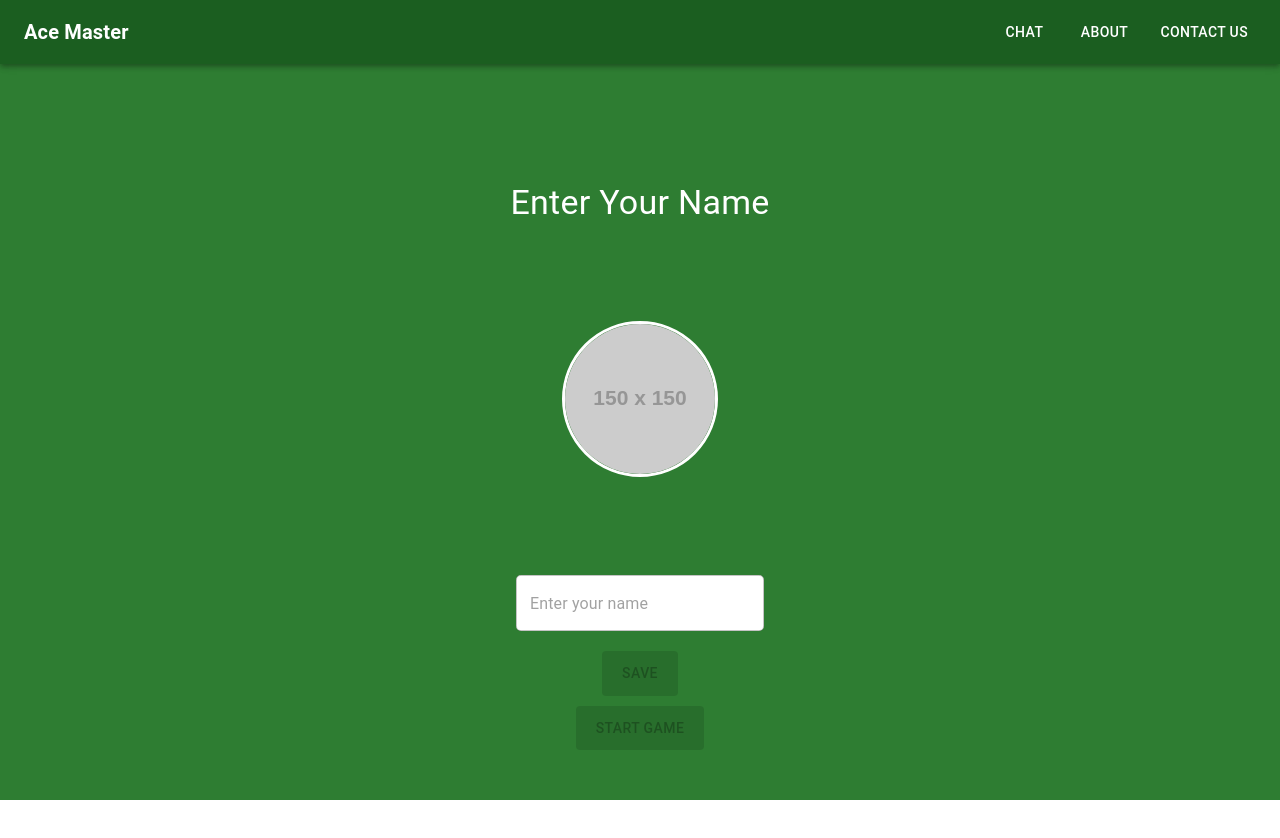
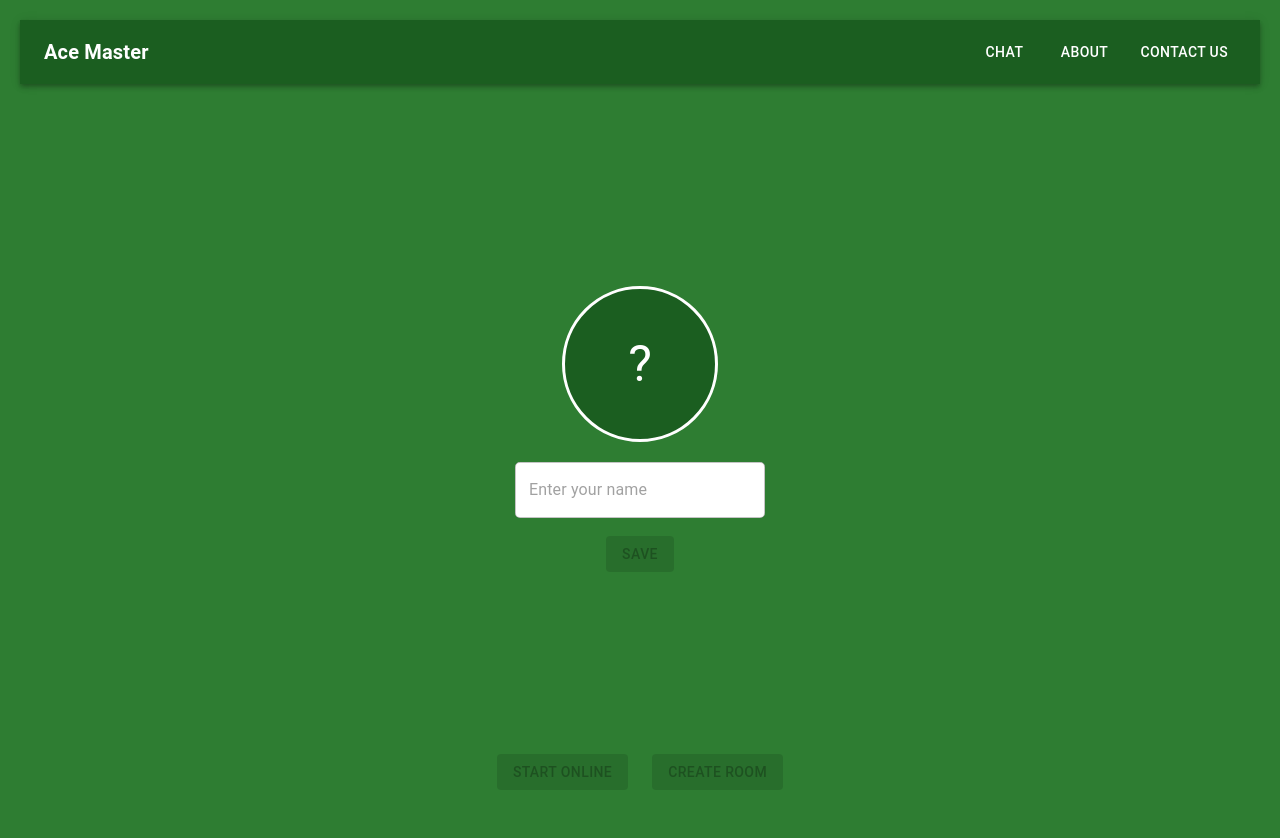
Before and after one commit to nja-n/ace-master-front, a React (Create React App) app: page / in a window 1280 px wide. Before the commit the page ends 800 px from the top, so only its background shows below. Built offline with nearby package versions, Linux system fonts and the light colour scheme.

Commit message:
Update Home.jsx

```diff
--- a/src/pages/Home.jsx
+++ b/src/pages/Home.jsx
@@ -9,6 +9,7 @@ const Home = () => {
     const [userName, setUserName] = useState("");
     const [storedName, setStoredName] = useState(localStorage.getItem("userName") || "");
     const [storedId, setStoredId] = useState(localStorage.getItem("userId") || "");
+    const [isEditing, setIsEditing] = useState(false);
     const navigate = useNavigate();
 
     const [anchorEl, setAnchorEl] = useState(null);
@@ -45,7 +46,6 @@ const Home = () => {
 
     const handleSaveName = async () => {
         const deviceInfo = await getDeviceInfo();
-        console.log(saveUser + '\n');
         try {
             const response = await fetch(saveUser, {
                 method: "POST",
@@ -70,7 +70,7 @@ const Home = () => {
             localStorage.setItem("userId", data.id); // Store the returned ID
             setStoredName(userName);
             setStoredId(data.id)
-            alert('Saved as New User');
+            alert('Player Name have been saved.');
         } catch (error) {
             alert('something went wrong, please try again');
             console.error("Error saving user:", error);
@@ -110,12 +110,12 @@ const Home = () => {
                 flexDirection: "column",
                 alignItems: "center",
                 justifyContent: "space-between",
-                //padding: "20px"
+                padding: "20px",
             }}
         >
-            <AppBar position="static" sx={{ backgroundColor: "#1b5e20", }}>
+            {/* AppBar */}
+            <AppBar position="static" sx={{ backgroundColor: "#1b5e20" }}>
                 <Toolbar sx={{ display: "flex", justifyContent: "space-between" }}>
-                    {/* App Name */}
                     <Typography variant="h6" sx={{ fontWeight: "bold" }}>
                         Ace Master
                     </Typography>
@@ -124,71 +124,120 @@ const Home = () => {
                     <Box sx={{ display: { xs: "none", sm: "flex" }, gap: 2 }}>
                         <Button color="inherit" onClick={() => handleMenuSelected(1)}>Chat</Button>
                         <Button color="inherit" onClick={() => handleMenuSelected(2)}>About</Button>
-                        {/* <Button color="inherit" onClick={() => handleMenuSelected(3)}>Feedback</Button> */}
                         <Button color="inherit" onClick={() => handleMenuSelected(4)}>Contact Us</Button>
                     </Box>
 
-                    {/* Mobile Menu Icon */}
-                    <IconButton
-                        edge="end"
-                        color="inherit"
-                        onClick={handleMenuOpen}
-                        sx={{ display: { xs: "block", sm: "none" } }}
-                    >
+                    {/* Mobile Menu */}
+                    <IconButton edge="end" color="inherit" onClick={handleMenuOpen} sx={{ display: { xs: "block", sm: "none" } }}>
                         <MoreVert />
                     </IconButton>
 
-                    {/* Mobile Dropdown Menu */}
                     <Menu anchorEl={anchorEl} open={Boolean(anchorEl)} onClose={handleMenuClose}>
                         <MenuItem onClick={() => { handleMenuSelected(1); handleMenuClose(); }}>Chat</MenuItem>
                         <MenuItem onClick={() => { handleMenuSelected(2); handleMenuClose(); }}>About</MenuItem>
-                        {/* <MenuItem onClick={() => { handleMenuSelected(3); handleMenuClose(); }}>Feedback</MenuItem> */}
                         <MenuItem onClick={() => { handleMenuSelected(4); handleMenuClose(); }}>Contact Us</MenuItem>
                     </Menu>
                 </Toolbar>
             </AppBar>
-            {/* Top - User Name Display */}
-            <Typography variant="h4" color="white" sx={{ marginTop: "20px" }}>
-                {storedName || "Enter Your Name"}
+
+            {/* User Info */}
+            <Box sx={{ textAlign: "center", marginTop: "20px" }}>
+                <Avatar
+                    sx={{
+                        width: 150,
+                        height: 150,
+                        border: "3px solid white",
+                        fontSize: "50px",
+                        bgcolor: "#1b5e20",
+                        margin: "auto",
+                    }}
+                >
+                    {(storedName || userName)?.charAt(0).toUpperCase() || "?"}
+                </Avatar>
+
+                {storedName && !isEditing ? (
+                    <>
+                        <Typography variant="h4" color="white" sx={{ marginTop: "10px" }}>
+                            {storedName}
                         </Typography>
-
-            {/* Center - Avatar */}
-            <Avatar
-                src="https://via.placeholder.com/150"
-                alt="Profile Avatar"
-                sx={{ width: 150, height: 150, border: "3px solid white" }}
-            />
-
-            {/* Input Field, Save Button, and Start Button */}
-            <Container sx={{ textAlign: "center", marginBottom: "40px" }}>
+                        <Box sx={{ display: "flex", justifyContent: "center", gap: 2, marginTop: 2 }}>
+                            <Button
+                                variant="outlined"
+                                color="warning"
+                                onClick={() => {
+                                    setIsEditing(true);
+                                    setUserName(storedName);
+                                }}
+                            >
+                                Edit
+                            </Button>
+                        </Box>
+                    </>
+                ) : (
+                    <Box sx={{ marginTop: "20px", textAlign: "center" }}>
                         <TextField
                             value={userName}
                             onChange={(e) => handleChangeName(e.target.value)}
                             placeholder="Enter your name"
                             variant="outlined"
-                    sx={{ backgroundColor: "white", borderRadius: "5px", marginBottom: "10px" }}
+                            sx={{ backgroundColor: "white", borderRadius: "5px", marginBottom: "10px", width: "250px" }}
                         />
+                        <Box sx={{ display: "flex", justifyContent: "center", gap: 2, marginTop: 1 }}>
                             <Button
                                 variant="contained"
                                 color="secondary"
-                    onClick={handleSaveName}
-                    sx={{ display: "block", margin: "10px auto", padding: "10px 20px" }}
+                                onClick={() => {
+                                    handleSaveName();
+                                    setIsEditing(false);
+                                }}
                                 disabled={!userName}
                             >
                                 Save
                             </Button>
+                            {storedName && (
+                                <Button
+                                    variant="outlined"
+                                    color="inherit"
+                                    onClick={() => {
+                                        setIsEditing(false);
+                                        setUserName(""); // or revert to storedName
+                                    }}
+                                >
+                                    Cancel
+                                </Button>
+                            )}
+                        </Box>
+                    </Box>
+                )}
+            </Box>
+
+            {/* Bottom Buttons */}
+            <Box sx={{
+                display: "flex",
+                justifyContent: "center",
+                gap: 3,
+                marginBottom: "30px"
+            }}>
                 <Button
                     variant="contained"
                     color="primary"
                     onClick={handleStartGame}
-                    sx={{ display: "block", margin: "10px auto", padding: "10px 20px" }}
                     disabled={!storedName}
                 >
-                    Start Game
+                    Start Online
                 </Button>
-            </Container>
+                <Button
+                    variant="contained"
+                    color="primary"
+                    onClick={() => alert('We are still working on it')}
+                    disabled={!storedName}
+                >
+                    Create Room
+                </Button>
+            </Box>
         </Box>
     );
+
 };
 
 export default Home;
```
Lines whose indentation alone changed are shown as unchanged.
